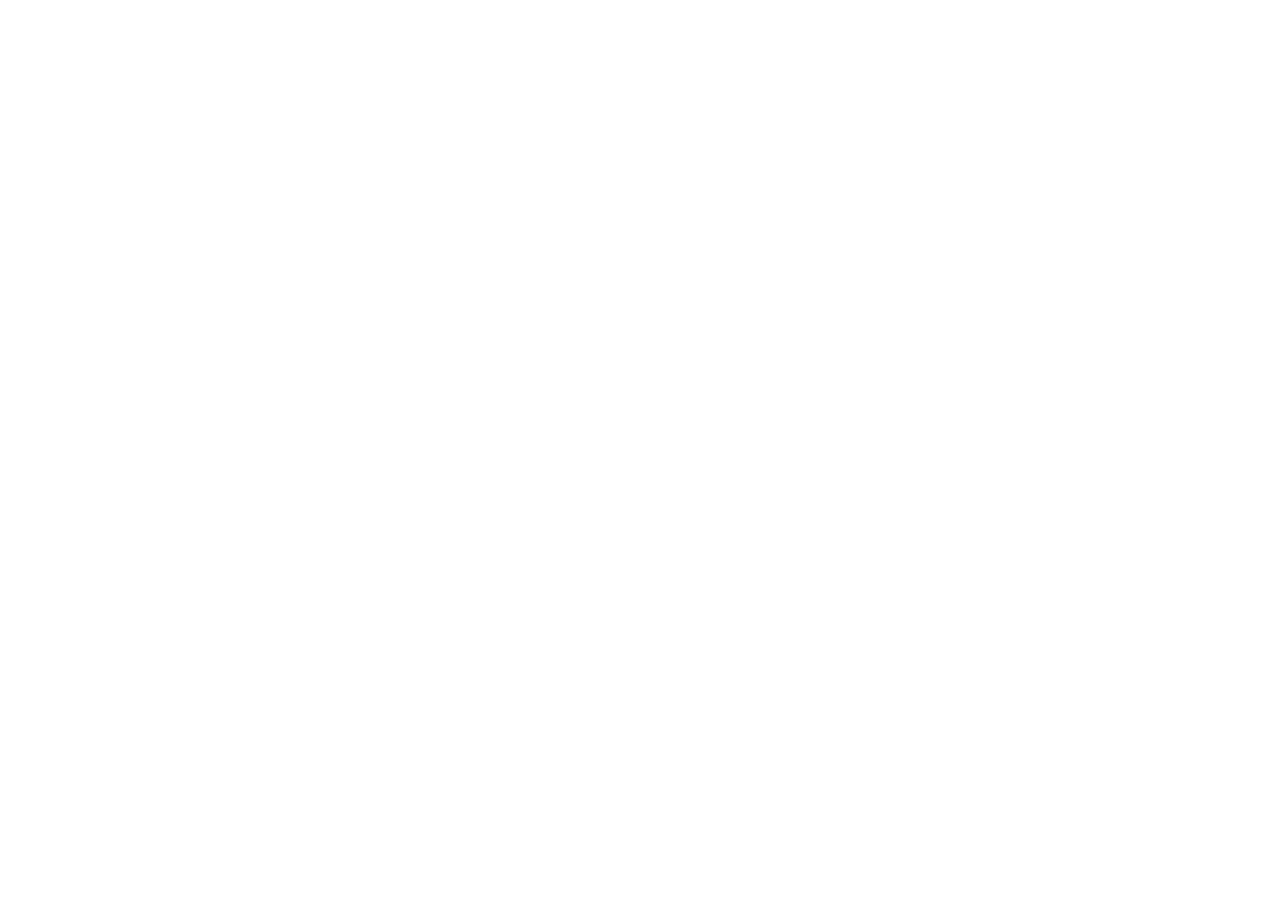
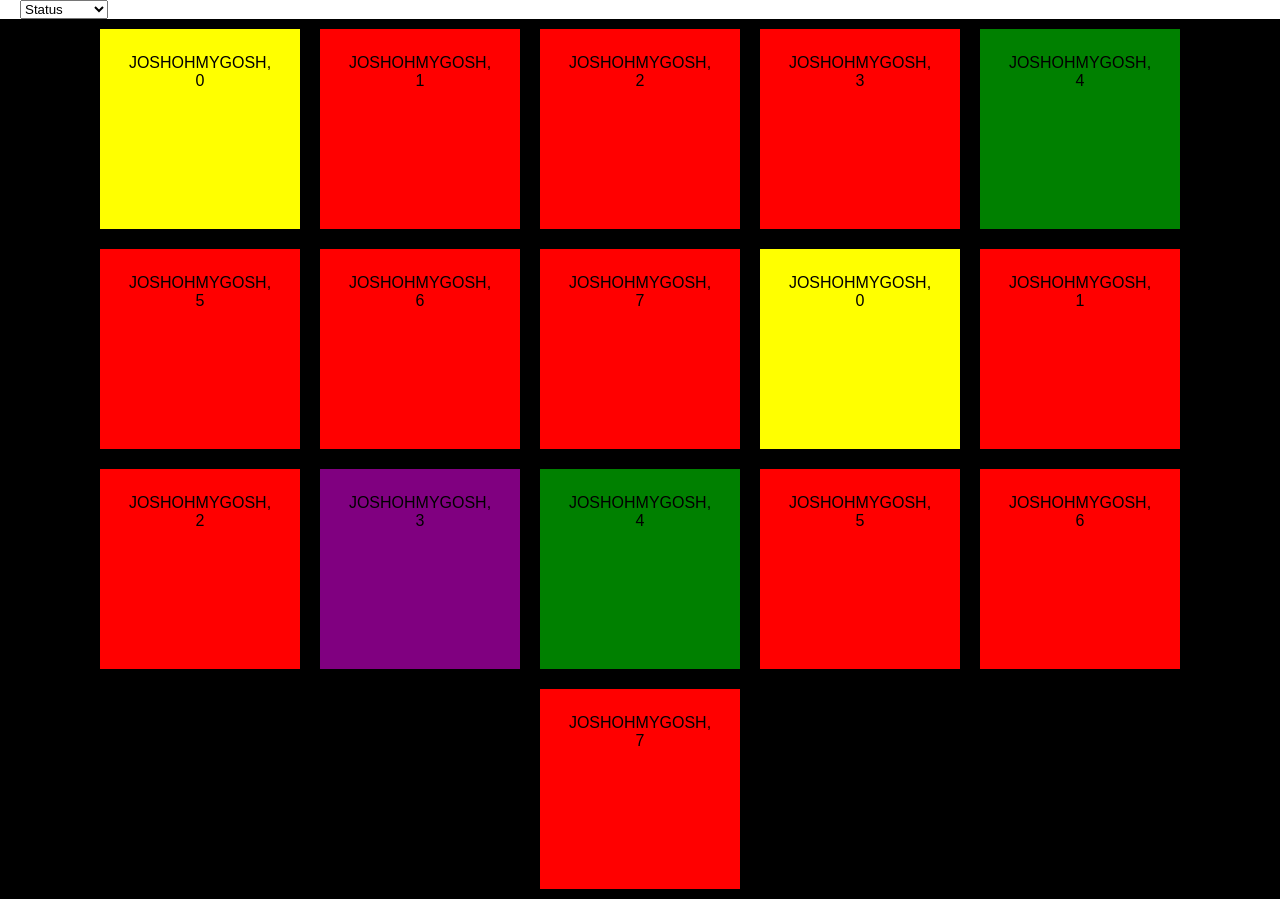
Before and after one commit to GrayTurtle/rocket-workshop, a React (Create React App) app: page / in a window 1280 px wide. Before the commit the page ends 800 px from the top, so only its background shows below. Built offline with nearby package versions, Linux system fonts and the light colour scheme.

Commit message:
add godmode

```diff
--- a/src/App.js
+++ b/src/App.js
@@ -2,14 +2,14 @@
 import logo from './logo.svg';
 import './App.css';
 import AttendeeBox from './AttendeeBox';
+import GodMode from './GodMode';
 
 class App extends Component {
   render() {
-    // FILL THIS OUT WITH STATIC DATE
-    const attendees = [];
+
     return (
       <div className="App">
-        {attendees.map(attendee => <AttendeeBox status={attendee.status} step={attendee.step} username={attendee.username} />)}
+        <GodMode/>
       </div>
     );
   }
--- /dev/null
+++ b/src/Attendee.js
@@ -0,0 +1,3 @@
+/*
+    Each attendee for when we click on them in God View
+*/
--- /dev/null
+++ b/src/AttendeeBox.css
@@ -0,0 +1,7 @@
+.attendeeBox {
+  background: #EE4266;
+  height: 150px;
+  width: 150px;
+  margin: 10px;
+  padding: 25px;
+}
--- a/src/AttendeeBox.js
+++ b/src/AttendeeBox.js
@@ -1,12 +1,33 @@
 import React from 'react';
 import PropTypes from 'prop-types';
 
+import './AttendeeBox.css';
 
-const AttendeeBox = ({ status, step, username }) => (
-  <div>
-    BOX
-  </div>
-);
+const AttendeeBox = ({ status, step, username, num }) => {
+    let statusBackground = {};
+    switch (status) {
+        case "WORKING":
+            statusBackground.background = "#FFFF00";
+            break;
+        case "GOOD":
+            statusBackground.background = "#008000";
+            break;
+        case "HELP":
+            statusBackground.background = "#FF0000";
+            break;
+        case "ROCKET":
+            statusBackground.background = "#800080";
+            break;
+        default: statusBackground.background = "#fff";
+    }
+
+    return (
+        <div className="attendeeBox" style={statusBackground}>
+            {username}, {num}
+        </div>
+    );
+}
+
 
 AttendeeBox.propTypes = {
 
--- /dev/null
+++ b/src/Filter.js
@@ -0,0 +1,28 @@
+import React, { Component } from 'react';
+import AttendeeBox from './AttendeeBox';
+import './Filter.css';
+
+class Filter extends Component {
+  handleChange = (e) => {
+	  /*
+	  	Calling God Mode's onFilterChange()
+	  */
+	  this.props.onFilterChange(e.target.value);
+  }
+
+  render() {
+	return (
+	  <div className="Filter">
+		  <select id = "dropdown" onChange={this.handleChange}>
+			  <option value="">Status</option>
+			  <option value="HELP">HELP</option>
+			  <option value="WORKING">WORKING</option>
+			  <option value="ROCKET">ROCKET</option>
+			  <option value="GOOD">GOOD</option>
+		  </select>
+	  </div>
+	);
+  }
+}
+
+export default Filter;
--- /dev/null
+++ b/src/GodMode.css
@@ -0,0 +1,20 @@
+.AttendeeBoxes {
+  padding-right: 10px;
+  width: 100%;
+  /*display: grid;
+  grid-template-columns: 100px 100px 100px 100px 100px;
+  grid-gap: 100px;*/
+  display: flex;
+  flex-wrap: wrap;
+  justify-content: center;
+  align-items: center;
+  background-color: #000;
+  color: #000;
+}
+
+.Filter {
+    display: flex;
+    justify-content: flex-start;
+    padding-left: 10px;
+
+}
--- /dev/null
+++ b/src/GodMode.js
@@ -0,0 +1,62 @@
+import React, { Component } from 'react';
+import AttendeeBox from './AttendeeBox';
+import './GodMode.css';
+import Filter from './Filter'
+
+class GodMode extends Component {
+
+  constructor(props){
+      super(props);
+      this.state = {filter: ""};
+  }
+
+  onFilterChange = (filter) => {
+      this.setState({filter});
+  }
+  render() {
+    let filter = this.state.filter;
+
+    /* if true, add into array
+        if no don't
+        call back function
+    */
+    const filterAttendees = function(attendee){
+        if (filter === '') return true;
+        return attendee.status == filter.toUpperCase()
+    };
+    // FILL THIS OUT WITH STATIC DATE
+    const attendees = [{ status: 'WORKING', step: 14, username: 'JOSHOHMYGOSH', num: 0},
+                       { status: 'HELP', step: 14, username: 'JOSHOHMYGOSH', num: 1},
+                       { status: 'HELP', step: 14, username: 'JOSHOHMYGOSH', num: 2},
+                       { status: 'HELP', step: 14, username: 'JOSHOHMYGOSH', num: 3},
+                       { status: 'GOOD', step: 14, username: 'JOSHOHMYGOSH', num: 4},
+                       { status: 'HELP', step: 14, username: 'JOSHOHMYGOSH', num: 5},
+                       { status: 'HELP', step: 14, username: 'JOSHOHMYGOSH', num: 6},
+                       { status: 'HELP', step: 14, username: 'JOSHOHMYGOSH', num: 7},
+                       { status: 'WORKING', step: 14, username: 'JOSHOHMYGOSH', num: 0},
+                       { status: 'HELP', step: 14, username: 'JOSHOHMYGOSH', num: 1},
+                       { status: 'HELP', step: 14, username: 'JOSHOHMYGOSH', num: 2},
+                       { status: 'ROCKET', step: 14, username: 'JOSHOHMYGOSH', num: 3},
+                       { status: 'GOOD', step: 14, username: 'JOSHOHMYGOSH', num: 4},
+                       { status: 'HELP', step: 14, username: 'JOSHOHMYGOSH', num: 5},
+                       { status: 'HELP', step: 14, username: 'JOSHOHMYGOSH', num: 6},
+                       { status: 'HELP', step: 14, username: 'JOSHOHMYGOSH', num: 7}];
+    return (
+      <div className="GodMode">
+
+        <div className="Filter">
+            <Filter onFilterChange = {this.onFilterChange}/>
+        </div>
+
+        <div className="AttendeeBoxes">
+        {attendees.filter(filterAttendees).map(attendee =>
+                <AttendeeBox status={attendee.status} step={attendee.step}
+            username={attendee.username} num={attendee.num}/>)}
+        </div>
+
+      </div>
+    );
+  }
+}
+
+export default GodMode;
```
Also changed, not shown: src/Filter.css (added).
